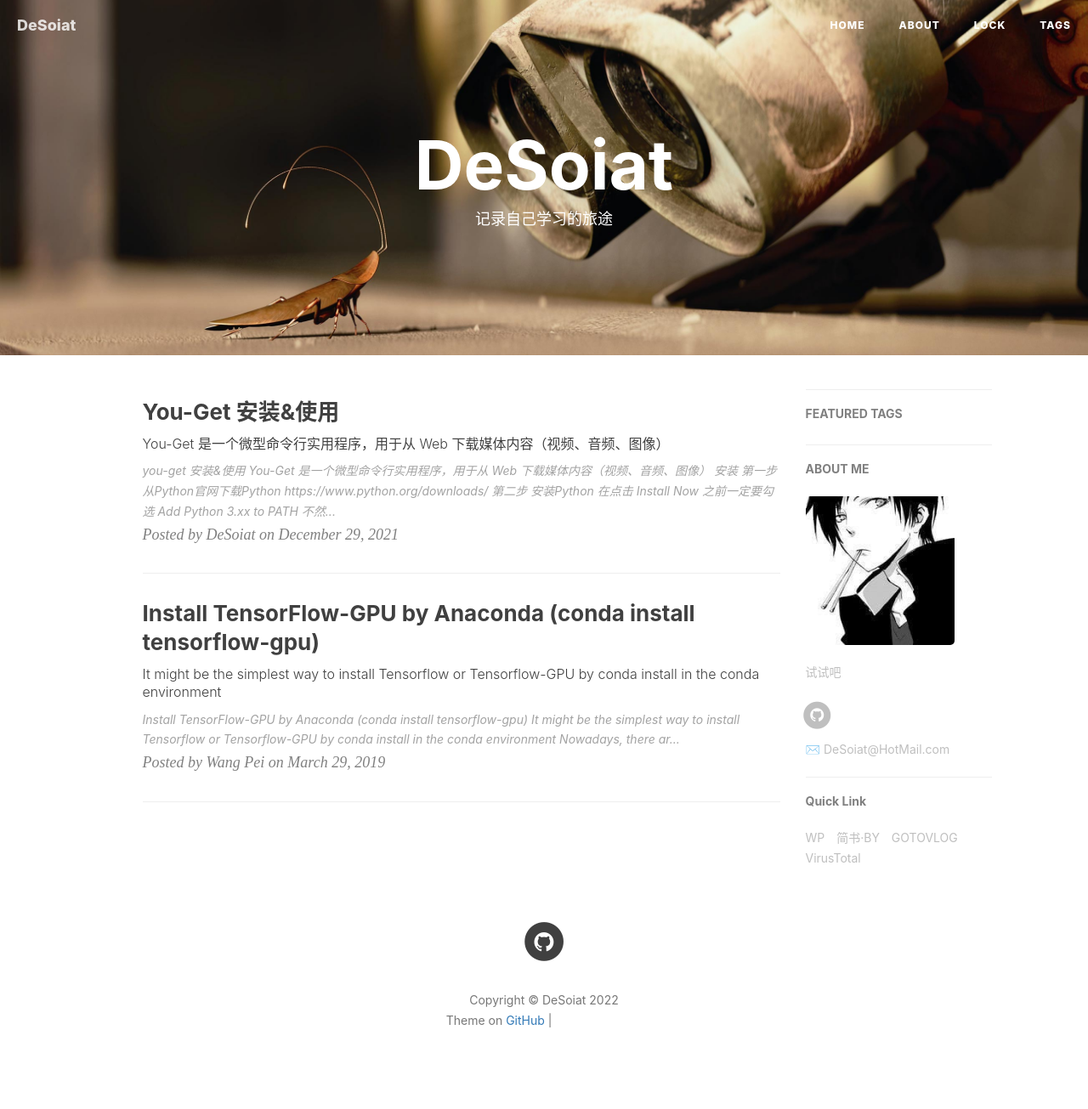
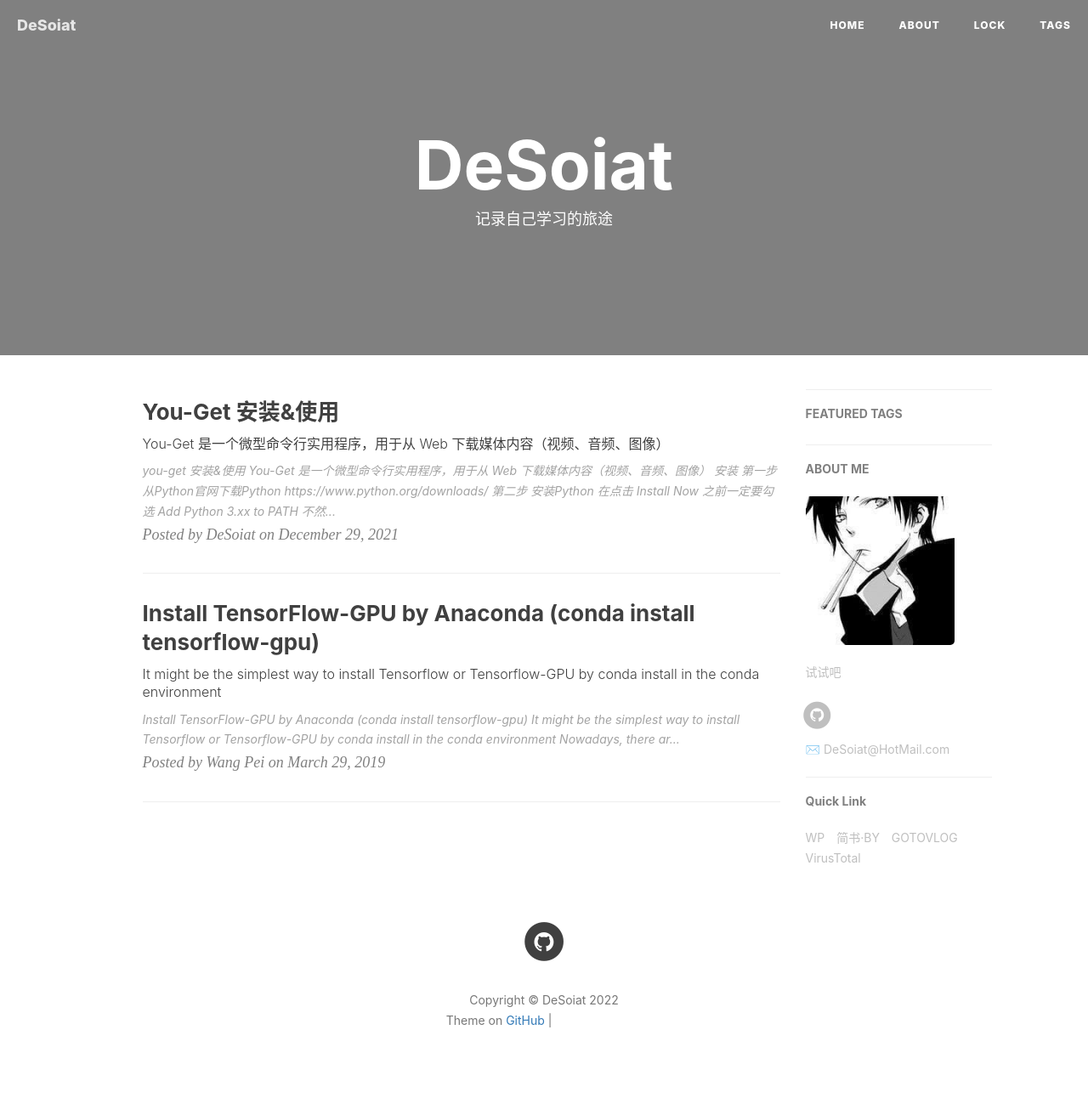
Before and after one commit to DeSoiat/DESOIAT.GITHUB.IO, a Jekyll site: the page built from index.html, in a window 1280 px wide. Shown: the whole page at 85% size. Built offline with Jekyll 4.4.1, drawn with Linux system fonts in a browser that asks for light colours; nearby versions of some CDN libraries; the list of posts is cut into pages by our own code; comment, search, counter and statistics services are not loaded; grey boxes are pictures that could not be loaded.

Commit message:
Update _config.yml

```diff
--- a/_config.yml
+++ b/_config.yml
@@ -1,7 +1,7 @@
 # Site settings
 title: DeSoiat
 SEOTitle: DeSoiat的博客 |(゜-゜)つロ 干杯~-
-header-img: img/404-bg.jpg
+header-img: img/pic/21.jpg
 email: DeSoiat@HotMail.com
 description: "hey"
 keyword: "DeSoiat的博客,desoiat,DESOIAT"
```
